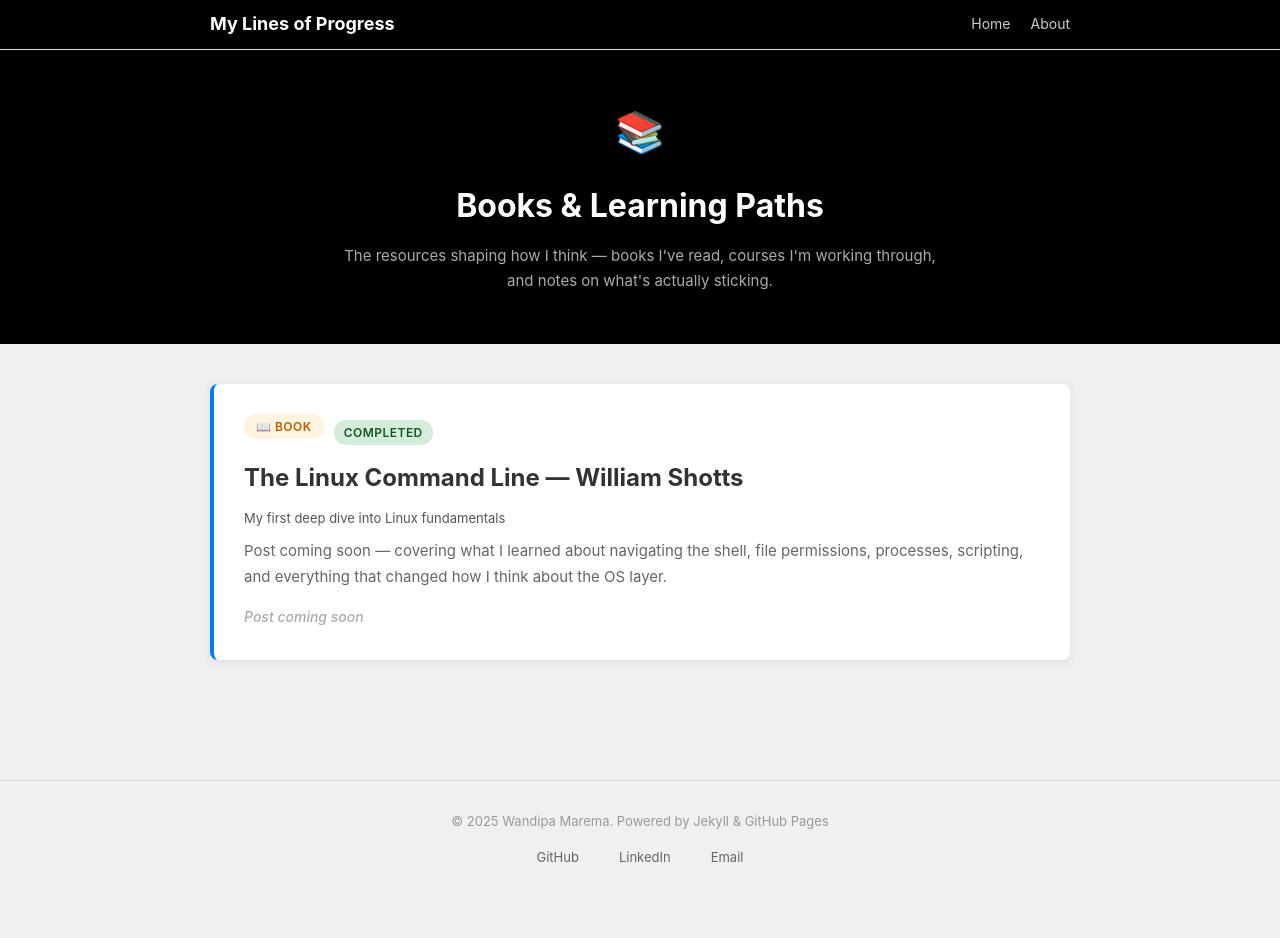
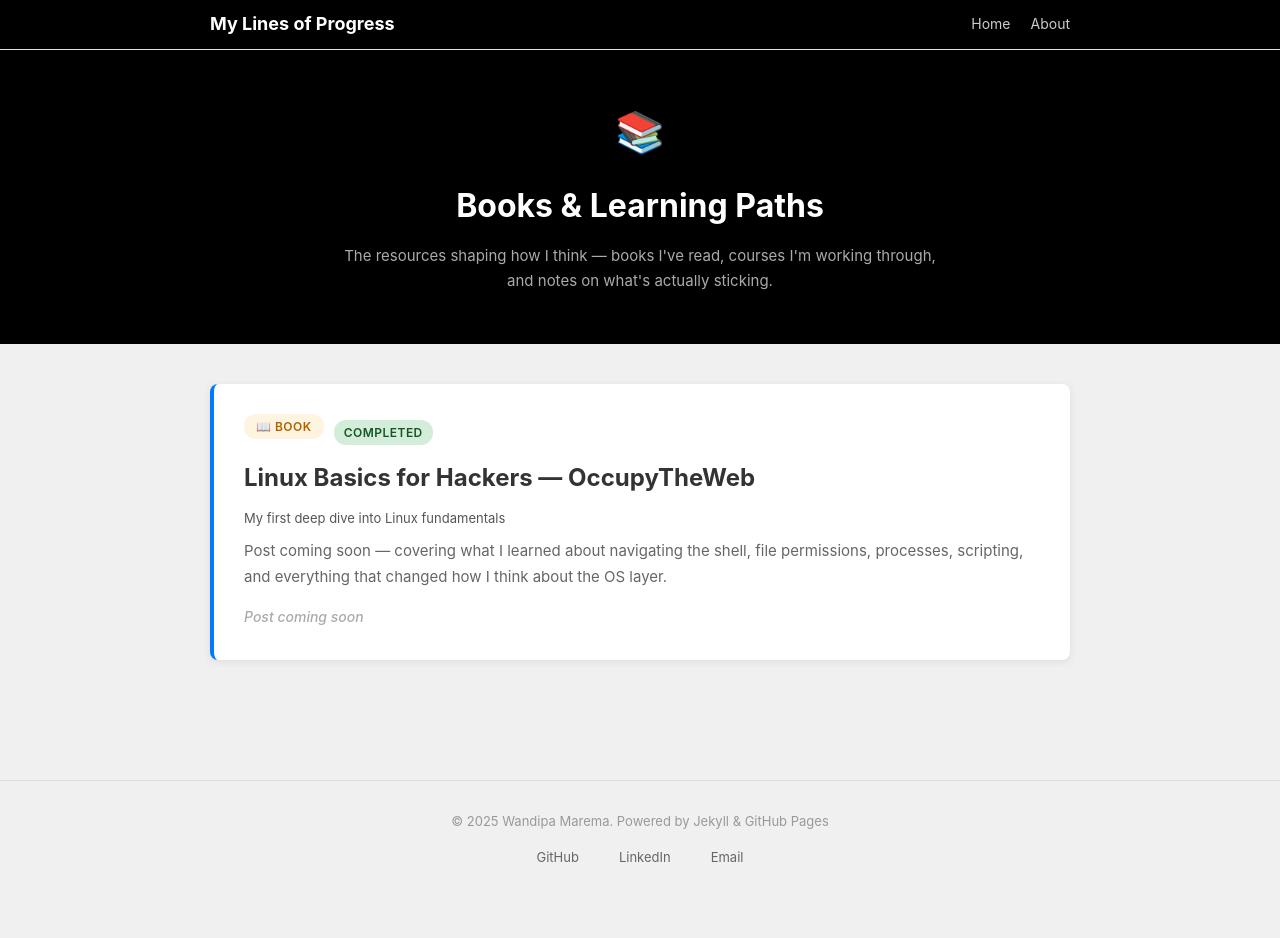
Before and after one commit to 1neWrld/1neWrld.github.io, a Jekyll site: the page built from knowledge.html, in a window 1280 px wide. Built offline with Jekyll 4.4.1, drawn with Linux system fonts in a browser that asks for light colours.

Commit message:
Update knowledge.html

```diff
--- a/knowledge.html
+++ b/knowledge.html
@@ -47,7 +47,7 @@ title: Books & Learning Paths
                     <span class="post-category post-category--book">📖 Book</span>
                     <span class="status-badge status-badge--completed">Completed</span>
                 </div>
-                <h2>The Linux Command Line — William Shotts</h2>
+                <h2>Linux Basics for Hackers — OccupyTheWeb</h2>
                 <p class="resource-author">My first deep dive into Linux fundamentals</p>
                 <p class="post-excerpt">Post coming soon — covering what I learned about navigating the shell, file permissions, processes, scripting, and everything that changed how I think about the OS layer.</p>
                 <span class="read-more coming-soon">Post coming soon</span>
```
